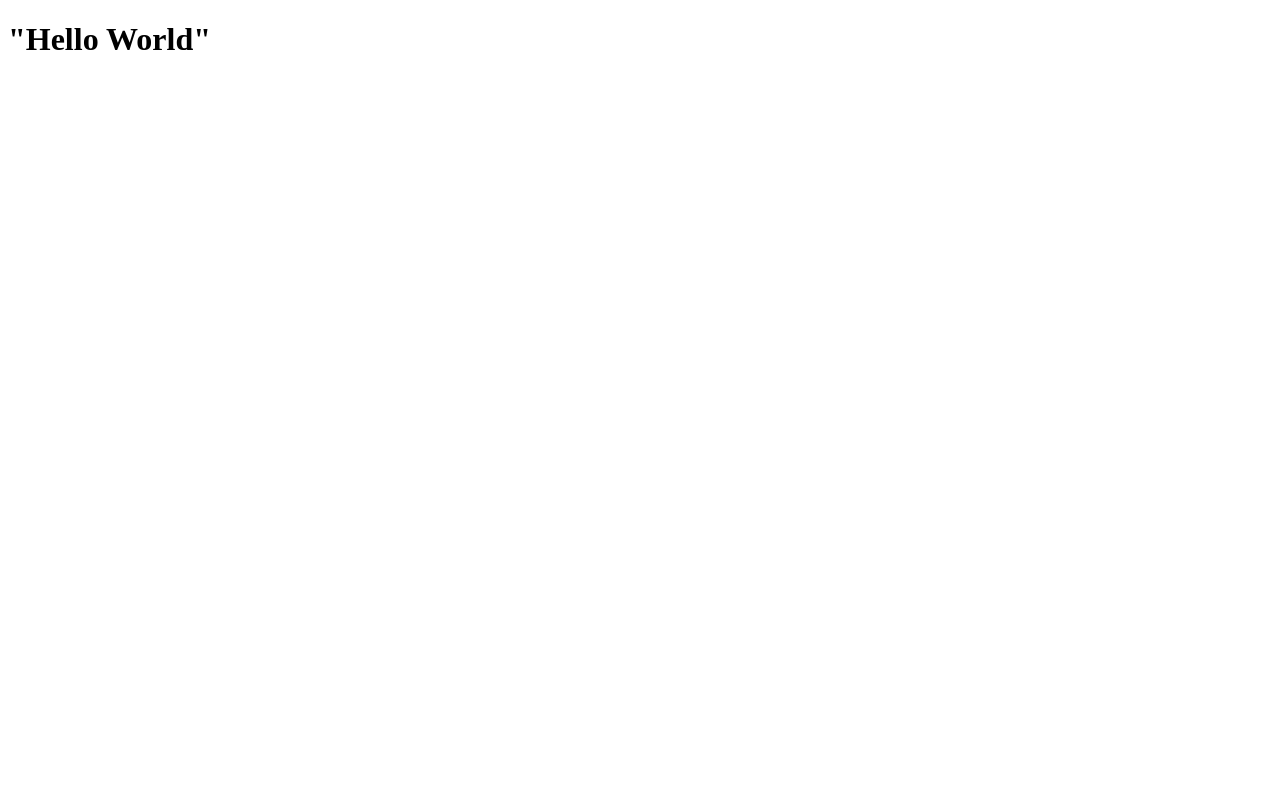
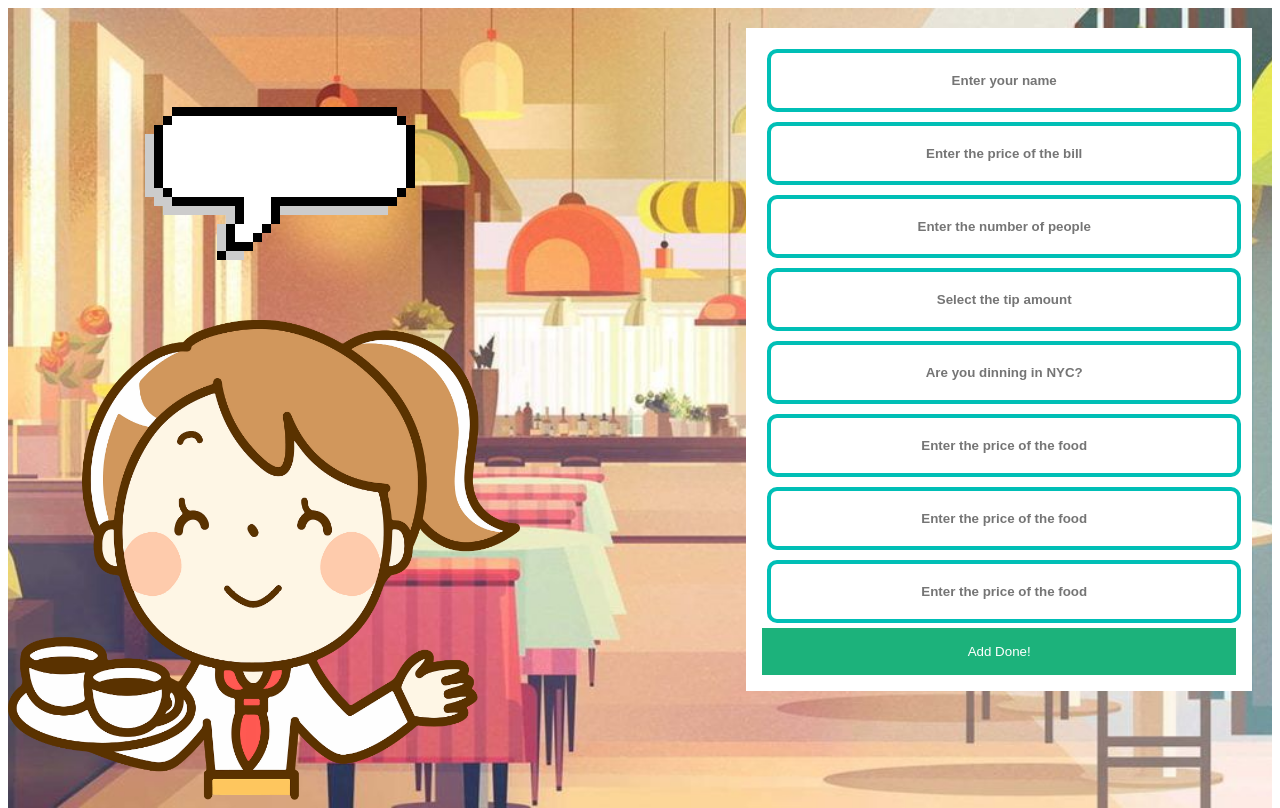
Before and after one commit to MargaretDiaz4570/Splitting_the_Bill, a plain HTML site: page index.html in a window 1280 px wide. Drawn offline with Linux system fonts and the light colour scheme.

Commit message:
updated website page, added pictures and forum

```diff
--- a/css/main.css
+++ b/css/main.css
@@ -0,0 +1,106 @@
+body, html {
+    height: 100%;
+  }
+
+* {
+    box-sizing: border-box;
+}
+
+.waiter{
+    position:fixed;
+    bottom:0px;
+    width: 40%;
+    height: 60%;
+}
+
+.welcomeGif{
+    position:fixed;
+    margin-left: 10%;
+    margin-top: 7%;
+    /* bottom:0px; */
+    /* width: 40%; */
+    /* height: 60%; */
+}
+
+
+/* input {
+    width: 300px;
+    margin: 10px;
+    border: 4px solid #00bfb6;
+    padding: 20px;
+    text-align: center;
+    font-weight: 900;
+    color: #00bfb6;
+    font-family: arial;
+    border-radius: 10px;
+} */
+
+/* form {
+    display: flex;
+    flex-direction: column;
+    align-items: self-end;
+} */
+
+
+.bg-img {
+    /* The image used */
+    background: url("resturant-background.png");
+
+    /* Control the height of the image */
+    min-height: 100vh;
+
+    /* Center and scale the image nicely */
+    background-position: center;
+    background-repeat: no-repeat;
+    background-size: cover;
+    position: relative;
+  }
+
+  /* Add styles to the form container */
+  .container {
+    position: absolute;
+    right: 0;
+    margin: 20px;
+    max-width: 40%;
+    max-height: 100%;
+    padding: 16px;
+    background-color: white;
+  }
+
+  /* Full-width input fields */
+    input[type=text], input[type=password] {
+    /* width: 100%;
+    padding: 15px;
+    margin: 5px 0 22px 0;
+    border: none;
+    background: #f1f1f1; */
+    width: 100%;
+    margin: 5px;
+    border: 4px solid #00bfb6;
+    padding: 20px;
+    text-align: center;
+    font-weight: 900;
+    color: #00bfb6;
+    font-family: arial;
+    border-radius: 10px;
+  }
+
+  input[type=text]:focus, input[type=password]:focus {
+    background-color: #ddd;
+    outline: none;
+  }
+
+  /* Set a style for the submit button */
+  .btn {
+    background-color: #04AA6D;
+    color: white;
+    padding: 16px 20px;
+    border: none;
+    cursor: pointer;
+    width: 100%;
+    opacity: 0.9;
+  }
+
+  .btn:hover {
+    opacity: 1;
+  }
--- a/index.html
+++ b/index.html
@@ -9,7 +9,31 @@
     <script src="js/main.js"></script>
 </head>
 <body>
-    <h1>"Hello World"</h1>
+    <link href="https://fonts.googleapis.com/css?family=Baloo+2:400,800&display=swap" rel="stylesheet">
+        <!-- <img src="resturant-background.png" alt="Background"> -->
+        <!-- <form>
+            <input type="text" id="fname" name="firstname" placeholder="Your name..">
+            <input type="text" id="fname" name="firstname" placeholder="Your name..">
+            <input type="text" id="fname" name="firstname" placeholder="Your name..">
+            <input type="text" id="fname" name="firstname" placeholder="Your name..">
+            <input type="text" id="fname" name="firstname" placeholder="Your name..">
+        </form> -->
+        <!-- <div class="box1">I'm speech bubble</div> -->
 
+    <div class="bg-img">
+        <form action="/action_page.php" class="container">
+        <input type="text" placeholder="Enter your name" name="name" required>
+        <input type="text" placeholder="Enter the price of the bill" name="bill" required>
+        <input type="text" placeholder="Enter the number of people" name="ppl" required>
+        <input type="text" placeholder="Select the tip amount" name="tip" required>
+        <input type="text" placeholder="Are you dinning in NYC?" name="tax" required>
+        <input type="text" placeholder="Enter the price of the food" name="price" required>
+        <input type="text" placeholder="Enter the price of the food" name="price" required>
+        <input type="text" placeholder="Enter the price of the food" name="price" required>
+        <button type="submit" class="btn">Add Done!</button>
+        </form>
+        <img src="waitress.png" alt="Person" class="waiter">
+        <img src="welcome.gif" alt="Person" class="welcomeGif">
+    </div>
 </body>
 </html>
--- a/js/main.js
+++ b/js/main.js
@@ -1 +1 @@
-alert("Hello");
+// alert("Hello");
```
Also changed, not shown: css/resturant-background.png (added), restaurant-background-cute-260nw-1016870194.webp (added), waiter.gif (added), waitress.png (added), welcome.gif (added).
